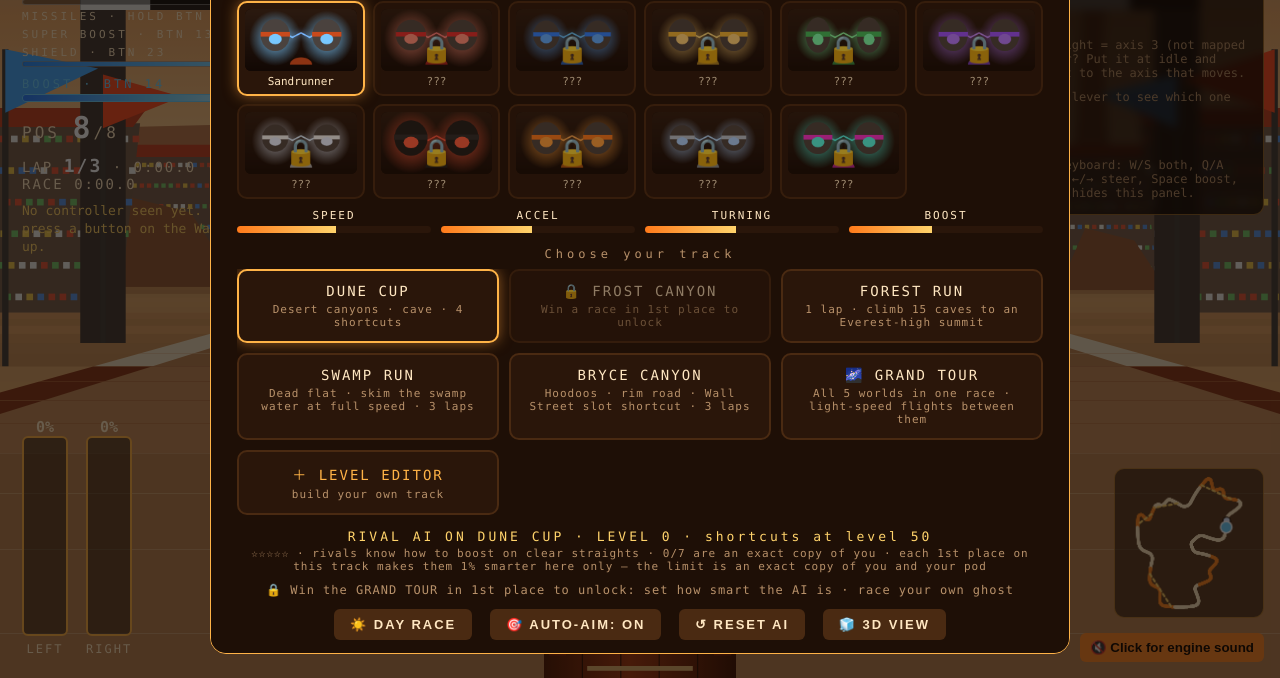
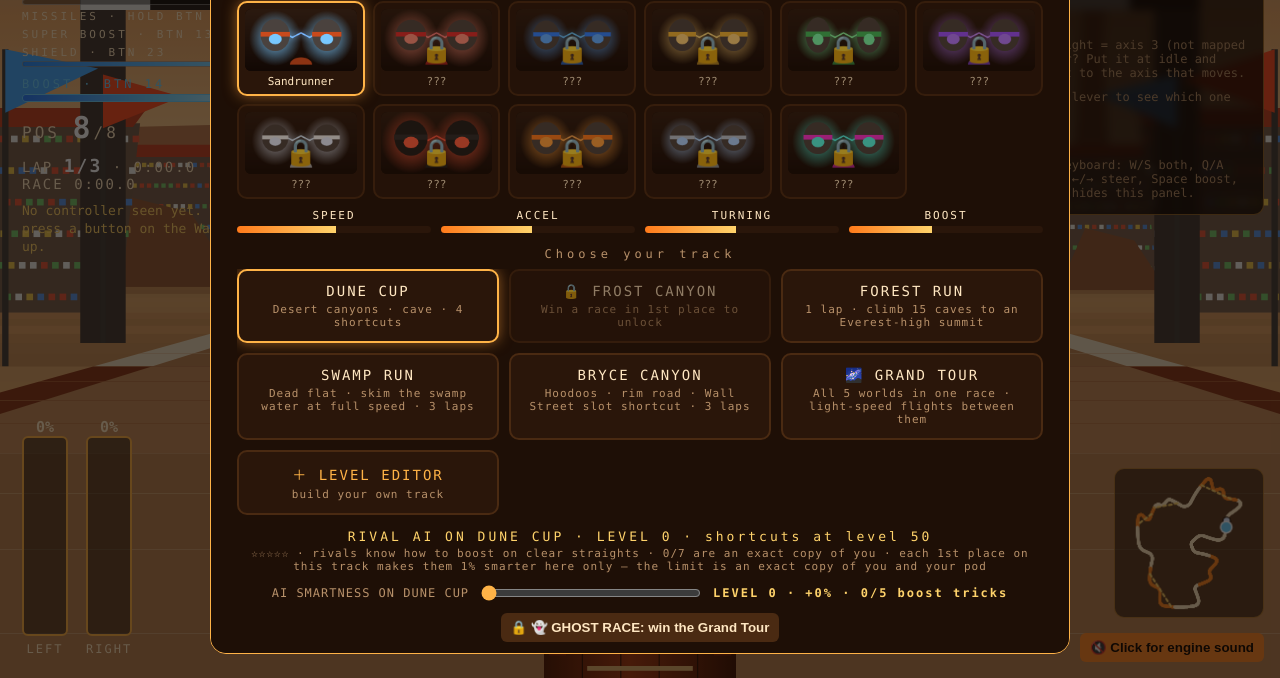
Before and after one commit to harout/anto-game, a plain HTML site: page index.html in a window 1280 px wide. Shown: the part 122-800 px from the top of the page. Drawn offline with Linux system fonts and the light colour scheme; animation ran at ten frames a second.

Commit message:
AI smartness slider is available from the start
Ghost racing still unlocks by winning the Grand Tour.

Co-Authored-By: Claude Opus 5.5 <noreply@anthropic.com>
Claude-Session: https://claude.ai/code/session_01VLdNPw7pWg4UnCgpRbD2DG

```diff
--- a/index.html
+++ b/index.html
@@ -3343,18 +3343,18 @@
 
   function renderMaster() {
     const row = document.getElementById('masterRow');
-    if (!masterUnlocked()) { row.innerHTML = '🔒 Win the GRAND TOUR in 1st place to unlock: set how smart the AI is · race your own ghost'; return; }
+    const ghostOk = masterUnlocked();                          // the AI slider is always there; ghost racing unlocks with a Grand Tour win
     const wn = aiWinsHere();
     const what = wn >= AI_SHORTCUT_LEVEL ? 'knows the shortcuts' : `+${wn}% · ${Math.min(AI_MAX_LEVEL, wn)}/${AI_MAX_LEVEL} boost tricks`;
-    const gTxt = TOUR ? '👻 GHOST: not in the Grand Tour' : `👻 GHOST RACE: ${GHOST_MODE ? 'ON' : 'OFF'}${GHOST ? ' · best ' + fmtTime(GHOST.time) : ' · no best run yet'}`;
-    row.innerHTML = `<span>AI SMARTNESS ON ${TRACK_NAMES[AI_TRACK].toUpperCase()}</span><input type="range" id="aiSlider" min="0" max="${AI_SHORTCUT_LEVEL}" step="1" value="${Math.min(AI_SHORTCUT_LEVEL, wn)}"><b id="aiSliderTxt">LEVEL ${wn} · ${what}</b><button id="ghostBtn" class="secondary"${TOUR ? ' disabled' : ''}>${gTxt}</button>`;
+    const gTxt = !ghostOk ? '🔒 👻 GHOST RACE: win the Grand Tour' : TOUR ? '👻 GHOST: not in the Grand Tour' : `👻 GHOST RACE: ${GHOST_MODE ? 'ON' : 'OFF'}${GHOST ? ' · best ' + fmtTime(GHOST.time) : ' · no best run yet'}`;
+    row.innerHTML = `<span>AI SMARTNESS ON ${TRACK_NAMES[AI_TRACK].toUpperCase()}</span><input type="range" id="aiSlider" min="0" max="${AI_SHORTCUT_LEVEL}" step="1" value="${Math.min(AI_SHORTCUT_LEVEL, wn)}"><b id="aiSliderTxt">LEVEL ${wn} · ${what}</b><button id="ghostBtn" class="secondary"${TOUR || !ghostOk ? ' disabled' : ''}>${gTxt}</button>`;
     document.getElementById('aiSlider').oninput = e => {
       const w = loadAIWins(); w[AI_TRACK] = +e.target.value; saveAIWins(w);
       AI_LEVEL = loadAILevel(); AI_SHORTCUTS = aiWinsHere() >= AI_SHORTCUT_LEVEL; resetAIs();
       const v = aiWinsHere(); document.getElementById('aiSliderTxt').textContent = `LEVEL ${v} · ${v >= AI_SHORTCUT_LEVEL ? 'knows the shortcuts' : `+${v}% · ${Math.min(AI_MAX_LEVEL, v)}/${AI_MAX_LEVEL} boost tricks`}`;
     };
     document.getElementById('aiSlider').onchange = () => renderMenu();
-    if (!TOUR) document.getElementById('ghostBtn').onclick = () => { GHOST_MODE = !GHOST_MODE; try { localStorage.setItem('podracer.ghostMode', GHOST_MODE ? '1' : '0'); } catch (e) {} resetAIs(); renderMenu(); };
+    if (!TOUR && ghostOk) document.getElementById('ghostBtn').onclick = () => { GHOST_MODE = !GHOST_MODE; try { localStorage.setItem('podracer.ghostMode', GHOST_MODE ? '1' : '0'); } catch (e) {} resetAIs(); renderMenu(); };
   }
   function renderOpts() {
     renderMaster();
@@ -3402,7 +3402,7 @@
     if (GHOST_MODE) {
       msgs.push(prevGhost == null ? '👻 Your first run on this track is saved — now race your ghost!' : newBest ? `👻 NEW PERSONAL BEST! ${(prevGhost - raceTime).toFixed(1)} s faster than your ghost` : `👻 ${(raceTime - prevGhost).toFixed(1)} s slower than your best — try again!`);
     } else if (newBest && prevGhost != null && !TOUR) msgs.push(`👻 New best run on this track saved as your ghost (${fmtTime(raceTime)})`);
-    if (TOUR && myPlace === 1) { const u = loadUnlocks(); if (!u.master) { u.master = true; saveUnlocks(u); msgs.push('🏆 GRAND TOUR CHAMPION! Unlocked: set how smart the AI is, and race your own ghost'); } }
+    if (TOUR && myPlace === 1) { const u = loadUnlocks(); if (!u.master) { u.master = true; saveUnlocks(u); msgs.push('🏆 GRAND TOUR CHAMPION! Unlocked: race your own ghost'); } }
     if (myPlace === 1 && !GHOST_MODE) {
       unlocks = loadUnlocks();
       if (unlocks.pods < PODS.length) { unlocks.pods++; msgs.push(`NEW POD UNLOCKED: ${PODS[unlocks.pods - 1].name}!`); }
```
Also changed, not shown: 1 other file.
